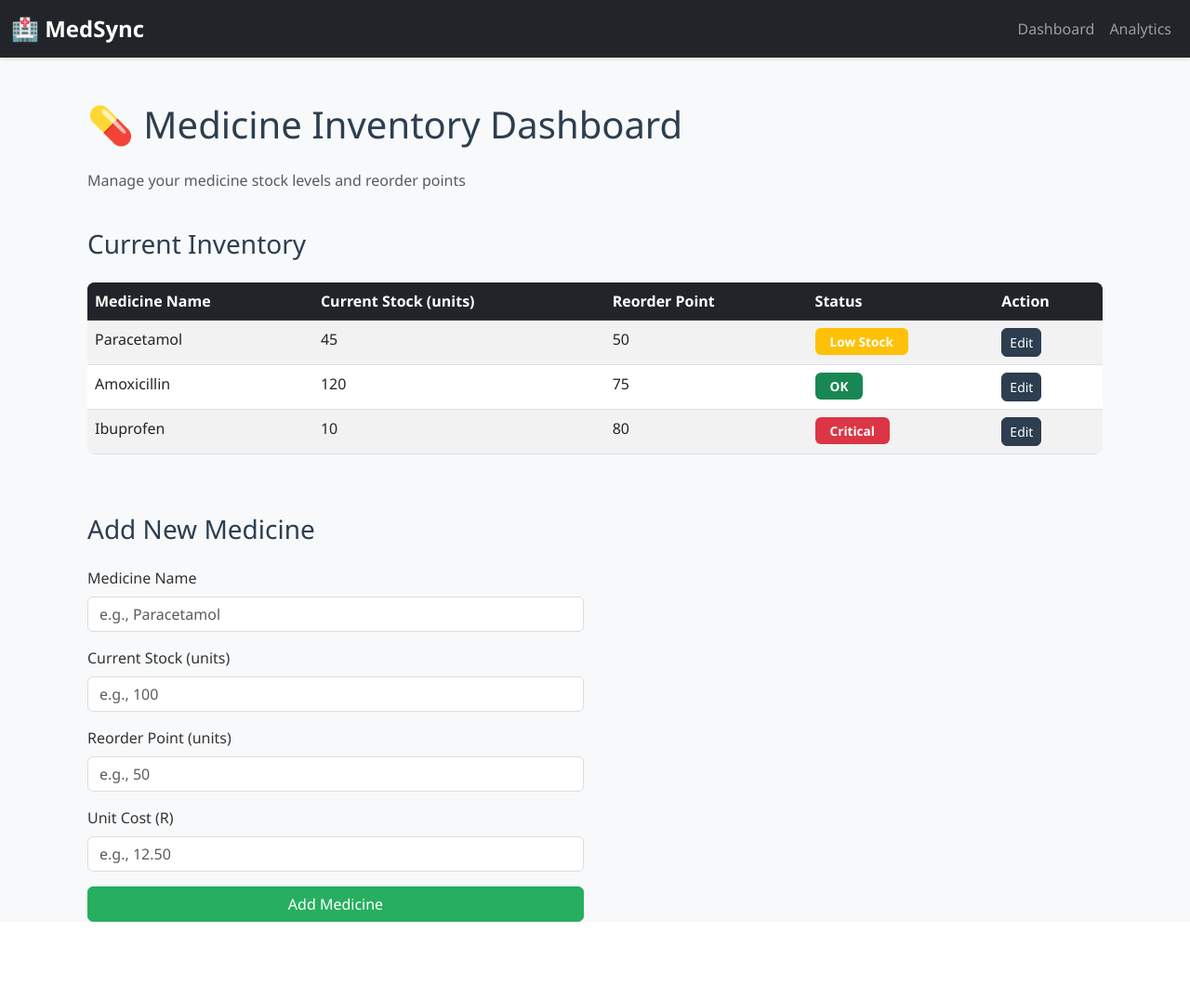
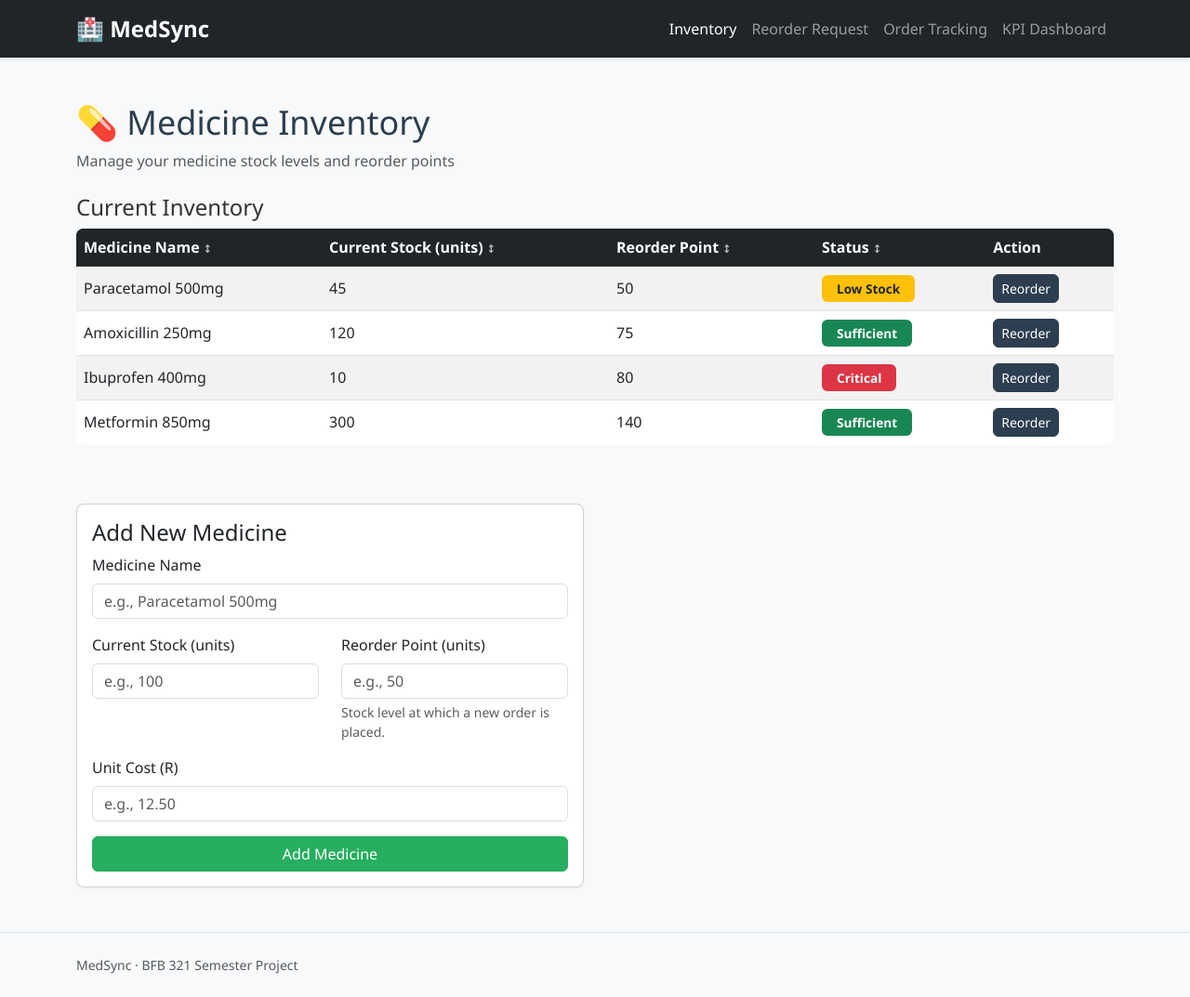
Before and after one commit to u24645177/BFB321_Group4_Project, a Flask app: page / in a window 1280 px wide. Shown: the whole page at 93% size. Before the commit the page ends 992 px from the top, so only its background shows below. Run offline with Flask 3, Linux system fonts and the light colour scheme.

Commit message:
Adding new features and updating existing files for improved functionality and user experience.

```diff
--- a/app.py
+++ b/app.py
@@ -1,4 +1,4 @@
-from flask import Flask, render_template, request, jsonify
+from flask import Flask, render_template, request, redirect, url_for, flash
 
 # Create Flask app
 app = Flask(__name__)
@@ -6,20 +6,93 @@ app = Flask(__name__)
 # Configure app
 app.config['SECRET_KEY'] = 'your-secret-key-here'  # Change this to a real secret in production!
 
+# ---------------------------------------------------------------------------
+# Sample data (placeholder until the MySQL database is connected in Step 3)
+# ---------------------------------------------------------------------------
+MEDICINES = [
+    {'name': 'Paracetamol 500mg', 'stock': 45, 'reorder_point': 50, 'status': 'Low Stock'},
+    {'name': 'Amoxicillin 250mg', 'stock': 120, 'reorder_point': 75, 'status': 'Sufficient'},
+    {'name': 'Ibuprofen 400mg', 'stock': 10, 'reorder_point': 80, 'status': 'Critical'},
+    {'name': 'Metformin 850mg', 'stock': 300, 'reorder_point': 140, 'status': 'Sufficient'},
+]
+
+FACILITIES = ['Steve Biko Academic Hospital', 'Kalafong Hospital', 'Tshwane District Hospital']
+
+DELIVERIES = [
+    {'id': 'DEL-1042', 'route': 'Depot → Steve Biko Academic', 'vehicle': 'GP 12-34 AB',
+     'eta': '2026-10-21 09:30', 'status': 'In Transit', 'exception': ''},
+    {'id': 'DEL-1043', 'route': 'Depot → Kalafong', 'vehicle': 'GP 56-78 CD',
+     'eta': '2026-10-20 14:00', 'status': 'Delayed', 'exception': 'Vehicle breakdown on N4'},
+    {'id': 'DEL-1044', 'route': 'Depot → Tshwane District', 'vehicle': 'GP 90-12 EF',
+     'eta': '2026-10-19 11:15', 'status': 'Delivered', 'exception': ''},
+    {'id': 'DEL-1045', 'route': 'Depot → Steve Biko Academic', 'vehicle': 'GP 34-56 GH',
+     'eta': '2026-10-22 08:00', 'status': 'Scheduled', 'exception': ''},
+]
+
+KPIS = [
+    {'label': 'Stock Availability', 'value': '92%', 'target': 'Target ≥ 95%', 'tone': 'warning'},
+    {'label': 'On-Time Deliveries', 'value': '88%', 'target': 'Target ≥ 90%', 'tone': 'warning'},
+    {'label': 'Stockout Events (30 days)', 'value': '3', 'target': 'Target 0', 'tone': 'danger'},
+    {'label': 'Avg. Lead Time', 'value': '6.4 days', 'target': 'Target ≤ 7 days', 'tone': 'success'},
+]
+
+
 # Route: Home/Dashboard
 @app.route('/')
 def index():
     """Display the inventory dashboard"""
-    return render_template('index.html')
+    return render_template('index.html', medicines=MEDICINES)
 
-# Route: Handle form submission (optional for now)
+
+# Route: Handle form submission
 @app.route('/add-medicine', methods=['POST'])
 def add_medicine():
     """Handle adding a new medicine"""
     data = request.form
-    # For now, just return success (we'll connect the database later in Step 3)
-    return jsonify({'success': True, 'message': 'Medicine added successfully!'})
+    # For now, just confirm (we'll connect the database later in Step 3)
+    flash(f"{data.get('medicine_name')} added successfully.", 'success')
+    return redirect(url_for('index'))
 
+
+# Route: Reorder request form
+@app.route('/reorder', methods=['GET', 'POST'])
+def reorder():
+    """Display and handle the reorder request form"""
+    if request.method == 'POST':
+        data = request.form
+        flash(f"Reorder request for {data.get('quantity')} units of "
+              f"{data.get('medicine')} submitted.", 'success')
+        return redirect(url_for('reorder'))
+    return render_template('reorder.html', medicines=MEDICINES, facilities=FACILITIES)
+
+
+# Route: Order tracking / delivery board
+@app.route('/tracking')
+def tracking():
+    """Display the logistics delivery board"""
+    return render_template('tracking.html', deliveries=DELIVERIES)
+
+
+# Route: Update a delivery exception (from the modal)
+@app.route('/tracking/<delivery_id>/exception', methods=['POST'])
+def update_exception(delivery_id):
+    """Record a delivery exception"""
+    for delivery in DELIVERIES:
+        if delivery['id'] == delivery_id:
+            delivery['status'] = request.form.get('status', delivery['status'])
+            delivery['exception'] = request.form.get('exception', '')
+            flash(f"Delivery {delivery_id} updated.", 'success')
+            break
+    else:
+        flash(f"Delivery {delivery_id} not found.", 'danger')
+    return redirect(url_for('tracking'))
+
+
+# Route: KPI dashboard
+@app.route('/kpis')
+def kpis():
+    """Display the KPI dashboard"""
+    return render_template('kpis.html', kpis=KPIS, medicines=MEDICINES, deliveries=DELIVERIES)
 
 
 # Run the app
--- a/static/css/style.css
+++ b/static/css/style.css
@@ -5,12 +5,118 @@
     --warning-color: #f39c12;
     --danger-color: #e74c3c;
     --light-bg: #ecf0f1;
+
+    /* Spacing scale (use these instead of one-off values) */
+    --space-1: 0.25rem;
+    --space-2: 0.5rem;
+    --space-3: 1rem;
+    --space-4: 1.5rem;
+    --space-5: 3rem;
+
+    /* Type scale */
+    --font-sm: 0.875rem;
+    --font-base: 1rem;
+    --font-lg: 1.25rem;
+    --font-xl: 1.75rem;
+    --font-xxl: 2.25rem;
 }
 
 body {
     font-family: 'Segoe UI', Tahoma, Geneva, Verdana, sans-serif;
+    font-size: var(--font-base);
+    line-height: 1.5;
     background-color: #f8f9fa;
     color: #333;
+    display: flex;
+    flex-direction: column;
+    min-height: 100vh;
+}
+
+main {
+    flex: 1;
+}
+
+/* Layout helpers */
+.py-section {
+    padding-top: var(--space-5);
+    padding-bottom: var(--space-5);
+}
+
+.mb-section {
+    margin-bottom: var(--space-5);
+}
+
+.page-header {
+    margin-bottom: var(--space-4);
+}
+
+.page-header h1 {
+    font-size: var(--font-xxl);
+    margin-bottom: var(--space-2);
+}
+
+.skip-link {
+    position: absolute;
+    top: var(--space-2);
+    left: var(--space-2);
+    z-index: 1000;
+    padding: var(--space-2) var(--space-3);
+    background: white;
+}
+
+.site-footer {
+    padding: var(--space-4) 0;
+    border-top: 1px solid #dee2e6;
+    font-size: var(--font-sm);
+}
+
+/* Cards */
+.card {
+    border-radius: 8px;
+    box-shadow: 0 1px 3px rgba(0,0,0,0.06);
+}
+
+.kpi-card {
+    border-width: 0 0 0 4px;
+}
+
+.kpi-label {
+    font-size: var(--font-sm);
+    text-transform: uppercase;
+    letter-spacing: 0.03em;
+    color: #6c757d;
+    margin-bottom: var(--space-1);
+}
+
+.kpi-value {
+    font-size: var(--font-xl);
+    font-weight: 700;
+    margin-bottom: var(--space-1);
+}
+
+.kpi-target {
+    font-size: var(--font-sm);
+}
+
+/* Sortable table headers */
+.sort-btn {
+    background: none;
+    border: 0;
+    padding: 0;
+    color: inherit;
+    font: inherit;
+    font-weight: 600;
+    white-space: nowrap;
+}
+
+.sort-btn:focus-visible {
+    outline: 2px solid white;
+    outline-offset: 2px;
+}
+
+.sort-icon {
+    font-size: 0.75em;
+    opacity: 0.7;
 }
 
 /* Navbar */
@@ -26,7 +132,11 @@ body {
 /* Headings */
 h1, h2, h3 {
     color: var(--primary-color);
-    margin-bottom: 1.5rem;
+    margin-bottom: var(--space-3);
+}
+
+.modal-title {
+    margin-bottom: 0;
 }
 
 /* Tables */
@@ -93,8 +203,13 @@ h1, h2, h3 {
         padding: 0 1rem;
     }
 
-    h1 {
-        font-size: 1.5rem;
+    .page-header h1 {
+        font-size: var(--font-xl);
+    }
+
+    .py-section {
+        padding-top: var(--space-4);
+        padding-bottom: var(--space-4);
     }
 
     .table-responsive {
--- /dev/null
+++ b/static/js/main.js
@@ -0,0 +1,48 @@
+// MedSync shared front-end behaviour
+
+// 1. Bootstrap client-side validation for every form with class "needs-validation"
+document.querySelectorAll('form.needs-validation').forEach(function (form) {
+    form.addEventListener('submit', function (event) {
+        if (!form.checkValidity()) {
+            event.preventDefault();
+            event.stopPropagation();
+            // Move focus to the first invalid field so keyboard users find the error
+            const firstInvalid = form.querySelector(':invalid');
+            if (firstInvalid) firstInvalid.focus();
+        }
+        form.classList.add('was-validated');
+    });
+});
+
+// 2. Sortable columns for tables with class "sortable-table"
+document.querySelectorAll('table.sortable-table').forEach(function (table) {
+    const headers = table.querySelectorAll('th.sortable');
+
+    headers.forEach(function (th) {
+        th.querySelector('.sort-btn').addEventListener('click', function () {
+            const index = Array.from(th.parentNode.children).indexOf(th);
+            const type = th.dataset.sortType;
+            const ascending = th.getAttribute('aria-sort') !== 'ascending';
+            const tbody = table.tBodies[0];
+            const rows = Array.from(tbody.rows);
+
+            rows.sort(function (a, b) {
+                let x = a.cells[index].textContent.trim();
+                let y = b.cells[index].textContent.trim();
+                if (type === 'number') { x = parseFloat(x); y = parseFloat(y); }
+                if (type === 'date') { x = Date.parse(x); y = Date.parse(y); }
+                const result = (type === 'text') ? x.localeCompare(y) : x - y;
+                return ascending ? result : -result;
+            });
+            rows.forEach(function (row) { tbody.appendChild(row); });
+
+            // Update the sort state shown to screen readers and sighted users
+            headers.forEach(function (h) {
+                h.setAttribute('aria-sort', 'none');
+                h.querySelector('.sort-icon').textContent = '↕';
+            });
+            th.setAttribute('aria-sort', ascending ? 'ascending' : 'descending');
+            th.querySelector('.sort-icon').textContent = ascending ? '▲' : '▼';
+        });
+    });
+});
--- a/templates/base.html
+++ b/templates/base.html
@@ -12,30 +12,61 @@
     <link rel="stylesheet" href="{{ url_for('static', filename='css/style.css') }}">
 </head>
 <body>
+    <a class="visually-hidden-focusable skip-link" href="#main">Skip to main content</a>
+
     <!-- Navbar -->
-    <nav class="navbar navbar-expand-lg navbar-dark bg-dark">
-        <div class="container-fluid">
-            <a class="navbar-brand" href="/">🏥 MedSync</a>
-            <button class="navbar-toggler" type="button" data-bs-toggle="collapse" data-bs-target="#navbarNav">
+    {% set nav_items = [
+        ('index', 'Inventory'),
+        ('reorder', 'Reorder Request'),
+        ('tracking', 'Order Tracking'),
+        ('kpis', 'KPI Dashboard')
+    ] %}
+    <nav class="navbar navbar-expand-lg navbar-dark bg-dark" aria-label="Main navigation">
+        <div class="container">
+            <a class="navbar-brand" href="{{ url_for('index') }}">🏥 MedSync</a>
+            <button class="navbar-toggler" type="button" data-bs-toggle="collapse" data-bs-target="#navbarNav"
+                    aria-controls="navbarNav" aria-expanded="false" aria-label="Toggle navigation">
                 <span class="navbar-toggler-icon"></span>
             </button>
             <div class="collapse navbar-collapse" id="navbarNav">
                 <ul class="navbar-nav ms-auto">
-                    <li class="nav-item"><a class="nav-link" href="/">Dashboard</a></li>
-                    <li class="nav-item"><a class="nav-link" href="/">Analytics</a></li>
+                    {% for endpoint, label in nav_items %}
+                    <li class="nav-item">
+                        <a class="nav-link {% if request.endpoint == endpoint %}active{% endif %}"
+                           {% if request.endpoint == endpoint %}aria-current="page"{% endif %}
+                           href="{{ url_for(endpoint) }}">{{ label }}</a>
+                    </li>
+                    {% endfor %}
                 </ul>
             </div>
         </div>
     </nav>
 
     <!-- Main Content -->
-    <main class="container mt-5">
+    <main id="main" class="container py-section">
+        <!-- Flash messages -->
+        {% with messages = get_flashed_messages(with_categories=true) %}
+            {% for category, message in messages %}
+            <div class="alert alert-{{ category }} alert-dismissible fade show" role="alert">
+                {{ message }}
+                <button type="button" class="btn-close" data-bs-dismiss="alert" aria-label="Close"></button>
+            </div>
+            {% endfor %}
+        {% endwith %}
+
         {% block content %}
         <!-- Other pages' content goes here -->
         {% endblock %}
     </main>
 
+    <footer class="site-footer text-muted">
+        <div class="container">MedSync · BFB 321 Semester Project</div>
+    </footer>
+
     <!-- Bootstrap JS -->
     <script src="https://cdn.jsdelivr.net/npm/bootstrap@5.3.0/dist/js/bootstrap.bundle.min.js"></script>
+    <!-- Form validation + sortable tables -->
+    <script src="{{ url_for('static', filename='js/main.js') }}"></script>
+    {% block scripts %}{% endblock %}
 </body>
 </html>
--- /dev/null
+++ b/templates/components/macros.html
@@ -0,0 +1,39 @@
+{# Reusable UI components. Import with:
+   {% from "components/macros.html" import status_badge, kpi_card, sortable_th, page_header %} #}
+
+{# Coloured badge for stock and delivery statuses #}
+{% macro status_badge(status) -%}
+    {%- set colours = {
+        'Sufficient': 'success', 'Delivered': 'success',
+        'Low Stock': 'warning text-dark', 'Delayed': 'warning text-dark',
+        'Critical': 'danger', 'Failed': 'danger',
+        'In Transit': 'primary', 'Scheduled': 'secondary'
+    } -%}
+    <span class="badge bg-{{ colours.get(status, 'secondary') }}">{{ status }}</span>
+{%- endmacro %}
+
+{# Page title + subtitle #}
+{% macro page_header(title, subtitle) %}
+<header class="page-header">
+    <h1>{{ title }}</h1>
+    <p class="text-muted mb-0">{{ subtitle }}</p>
+</header>
+{% endmacro %}
+
+{# Summary card for a single KPI #}
+{% macro kpi_card(label, value, target, tone='primary') %}
+<div class="card kpi-card border-{{ tone }} h-100">
+    <div class="card-body">
+        <p class="kpi-label">{{ label }}</p>
+        <p class="kpi-value text-{{ tone }}">{{ value }}</p>
+        <p class="kpi-target text-muted mb-0">{{ target }}</p>
+    </div>
+</div>
+{% endmacro %}
+
+{# Table header cell that sorts its column when clicked (see static/js/main.js) #}
+{% macro sortable_th(label, type='text') %}
+<th scope="col" class="sortable" data-sort-type="{{ type }}" aria-sort="none">
+    <button type="button" class="sort-btn">{{ label }} <span class="sort-icon" aria-hidden="true">↕</span></button>
+</th>
+{% endmacro %}
--- a/templates/index.html
+++ b/templates/index.html
@@ -1,86 +1,78 @@
 {% extends "base.html" %}
+{% from "components/macros.html" import status_badge, sortable_th, page_header %}
 
 {% block title %}Inventory Dashboard - MedSync{% endblock %}
 
 {% block content %}
-<div class="container mt-5">
-    <!-- Page Heading -->
-    <div class="row mb-4">
-        <div class="col-md-8">
-            <h1>💊 Medicine Inventory Dashboard</h1>
-            <p class="text-muted">Manage your medicine stock levels and reorder points</p>
-        </div>
-    </div>
+{{ page_header('💊 Medicine Inventory', 'Manage your medicine stock levels and reorder points') }}
 
 <!-- Inventory Table -->
-    <div class="row mb-5">
-        <div class="col-12">
-            <h3>Current Inventory</h3>
+<section class="mb-section" aria-labelledby="inventoryHeading">
+    <h2 id="inventoryHeading" class="h4">Current Inventory</h2>
     <div class="table-responsive">
-                <table class="table table-striped table-hover">
+        <table class="table table-striped table-hover align-middle sortable-table">
+            <caption class="visually-hidden">Current medicine stock; click a column heading to sort</caption>
             <thead class="table-dark">
                 <tr>
-                            <th>Medicine Name</th>
-                            <th>Current Stock (units)</th>
-                            <th>Reorder Point</th>
-                            <th>Status</th>
-                            <th>Action</th>
+                    {{ sortable_th('Medicine Name') }}
+                    {{ sortable_th('Current Stock (units)', 'number') }}
+                    {{ sortable_th('Reorder Point', 'number') }}
+                    {{ sortable_th('Status') }}
+                    <th scope="col">Action</th>
                 </tr>
             </thead>
             <tbody>
-                        <!-- Medicine 1 -->
+                {% for med in medicines %}
                 <tr>
-                            <td>Paracetamol</td>
-                            <td>45</td>
-                            <td>50</td>
-                            <td><span class="badge bg-warning">Low Stock</span></td>
-                            <td><button class="btn btn-sm btn-primary">Edit</button></td>
+                    <td>{{ med.name }}</td>
+                    <td>{{ med.stock }}</td>
+                    <td>{{ med.reorder_point }}</td>
+                    <td>{{ status_badge(med.status) }}</td>
+                    <td>
+                        <a class="btn btn-sm btn-primary" href="{{ url_for('reorder', medicine=med.name) }}">Reorder</a>
+                    </td>
                 </tr>
-                        <!-- Medicine 2 -->
-                        <tr>
-                            <td>Amoxicillin</td>
-                            <td>120</td>
-                            <td>75</td>
-                            <td><span class="badge bg-success">OK</span></td>
-                            <td><button class="btn btn-sm btn-primary">Edit</button></td>
-                        </tr>
-                        <!-- Medicine 3 -->
-                        <tr>
-                            <td>Ibuprofen</td>
-                            <td>10</td>
-                            <td>80</td>
-                            <td><span class="badge bg-danger">Critical</span></td>
-                            <td><button class="btn btn-sm btn-primary">Edit</button></td>
-                        </tr>
+                {% endfor %}
             </tbody>
         </table>
     </div>
-        </div>
+</section>
+
+<!-- Add Medicine Form -->
+<section class="row" aria-labelledby="addHeading">
+    <div class="col-md-8 col-lg-6">
+        <div class="card">
+            <div class="card-body">
+                <h2 id="addHeading" class="h4">Add New Medicine</h2>
+                <form method="POST" action="{{ url_for('add_medicine') }}" class="needs-validation" novalidate>
+                    <div class="mb-3">
+                        <label for="medicineName" class="form-label">Medicine Name</label>
+                        <input type="text" class="form-control" id="medicineName" name="medicine_name"
+                               required minlength="2" placeholder="e.g., Paracetamol 500mg">
+                        <div class="invalid-feedback">Enter the medicine name (at least 2 characters).</div>
                     </div>
 
-    <!-- Add Medicine Form -->
                     <div class="row">
-        <div class="col-md-6">
-            <h3>Add New Medicine</h3>
-            <form method="POST" action="/">
-                <div class="mb-3">
-                    <label for="medicineName" class="form-label">Medicine Name</label>
-                    <input type="text" class="form-control" id="medicineName" name="medicine_name" required placeholder="e.g., Paracetamol">
+                        <div class="col-sm-6 mb-3">
+                            <label for="currentStock" class="form-label">Current Stock (units)</label>
+                            <input type="number" class="form-control" id="currentStock" name="current_stock"
+                                   required min="0" step="1" placeholder="e.g., 100">
+                            <div class="invalid-feedback">Stock must be a whole number of 0 or more.</div>
                         </div>
-
-                <div class="mb-3">
-                    <label for="currentStock" class="form-label">Current Stock (units)</label>
-                    <input type="number" class="form-control" id="currentStock" name="current_stock" required placeholder="e.g., 100">
+                        <div class="col-sm-6 mb-3">
+                            <label for="reorderPoint" class="form-label">Reorder Point (units)</label>
+                            <input type="number" class="form-control" id="reorderPoint" name="reorder_point"
+                                   required min="0" step="1" placeholder="e.g., 50" aria-describedby="reorderHelp">
+                            <div id="reorderHelp" class="form-text">Stock level at which a new order is placed.</div>
+                            <div class="invalid-feedback">Reorder point must be a whole number of 0 or more.</div>
                         </div>
-
-                <div class="mb-3">
-                    <label for="reorderPoint" class="form-label">Reorder Point (units)</label>
-                    <input type="number" class="form-control" id="reorderPoint" name="reorder_point" required placeholder="e.g., 50">
                     </div>
 
                     <div class="mb-3">
                         <label for="unitCost" class="form-label">Unit Cost (R)</label>
-                    <input type="number" class="form-control" id="unitCost" name="unit_cost" step="0.01" required placeholder="e.g., 12.50">
+                        <input type="number" class="form-control" id="unitCost" name="unit_cost"
+                               required min="0.01" step="0.01" placeholder="e.g., 12.50">
+                        <div class="invalid-feedback">Enter a unit cost greater than R0.00.</div>
                     </div>
 
                     <button type="submit" class="btn btn-success w-100">Add Medicine</button>
@@ -88,4 +80,5 @@
             </div>
         </div>
     </div>
+</section>
 {% endblock %}
```
Also changed, not shown: templates/kpis.html (added, +59 -0 lines), templates/reorder.html (added, +88 -0 lines), templates/tracking.html (added, +94 -0 lines). Lines whose indentation alone changed are shown as unchanged.
